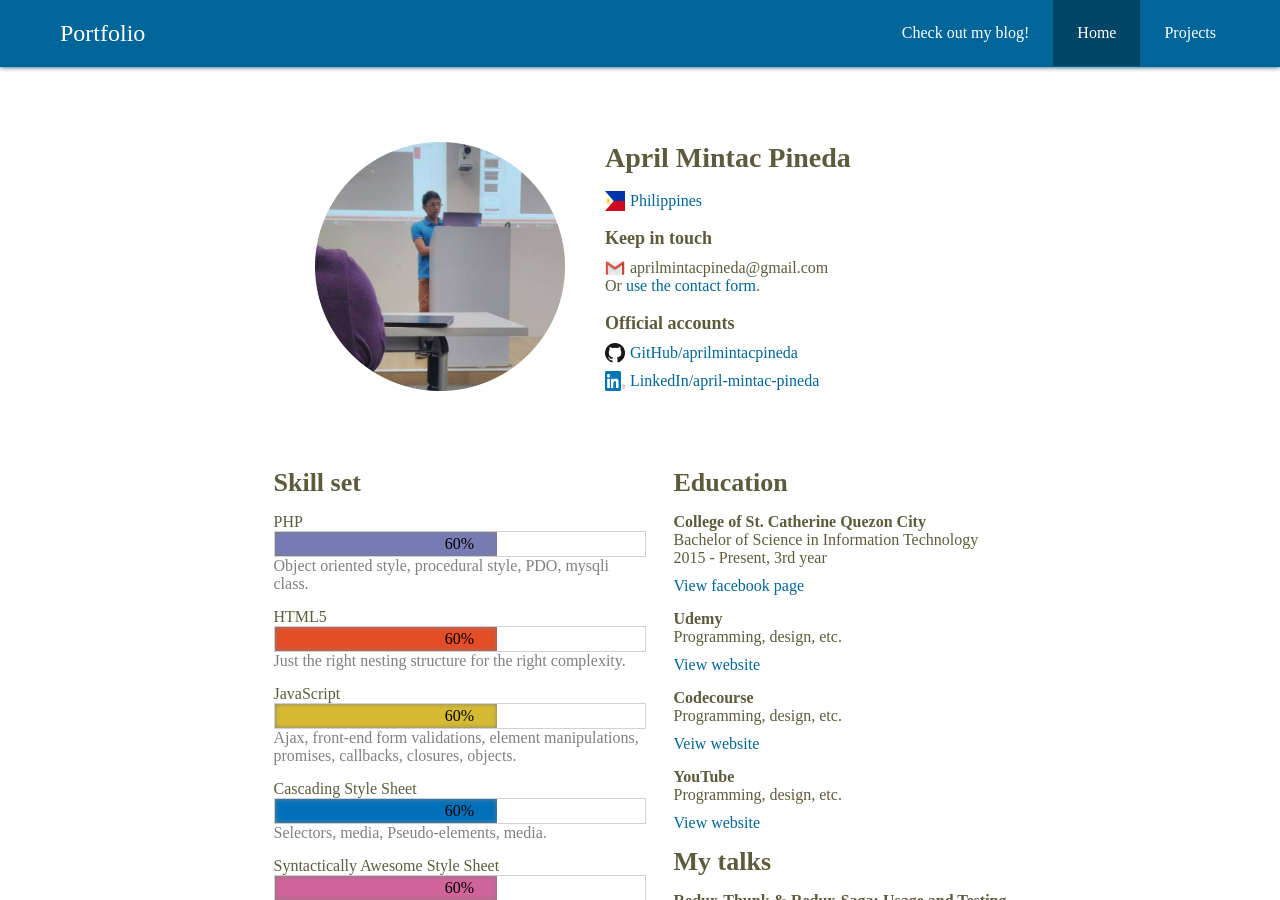
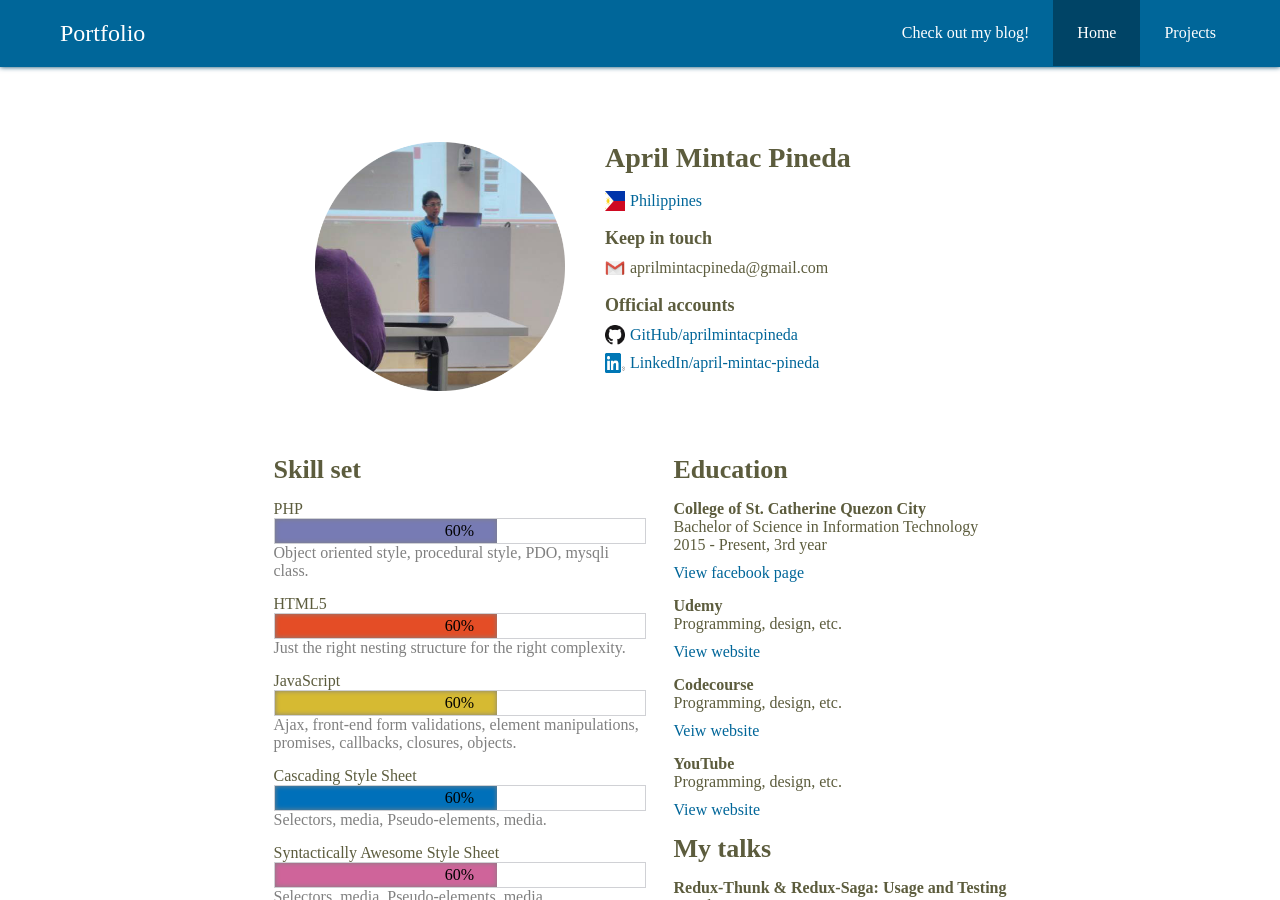
Before and after one commit to aprilmintacpineda/my-old-site, a Jekyll site: the page built from index.html, in a window 1280 px wide and 900 px high. Built offline with Jekyll 4.4.1, drawn with Linux system fonts in a browser that asks for light colours.

Commit message:
remove traces of contact-form;

```diff
--- a/404.html
+++ b/404.html
@@ -5,4 +5,4 @@ page_title: Page not found
 
 <p><strong>Page not found :(</strong></p>
 <p>The page you requested could not be found. Either the link is broken or the page has been removed or was made unavailable.</p>
-<p>If you think this is an error that should be reported, please do not hesitate to <a href="/contact-me" target="_new" title="Opens in new tab.">contact me</a></p>
+<p>If you think this is an error that should be reported, please do not hesitate to send me an email.</p>
--- a/_layouts/two-columned.html
+++ b/_layouts/two-columned.html
@@ -26,8 +26,6 @@ layout: default
           <img src="/public/images/logo_gmail_32px.png">
           aprilmintacpineda@gmail.com
         </p>
-
-        <p>Or <a href="/contact-me">use the contact form</a>.</p>
       </li>
       <li>
         <h1>Official accounts</h1>
--- a/index.html
+++ b/index.html
@@ -27,8 +27,6 @@ page_title: Home
             <img src="/public/images/logo_gmail_32px.png">
             aprilmintacpineda@gmail.com
           </p>
-
-          <p>Or <a href="/contact-me">use the contact form</a>.</p>
         </li>
         <li>
           <h1>Official accounts</h1>
```
